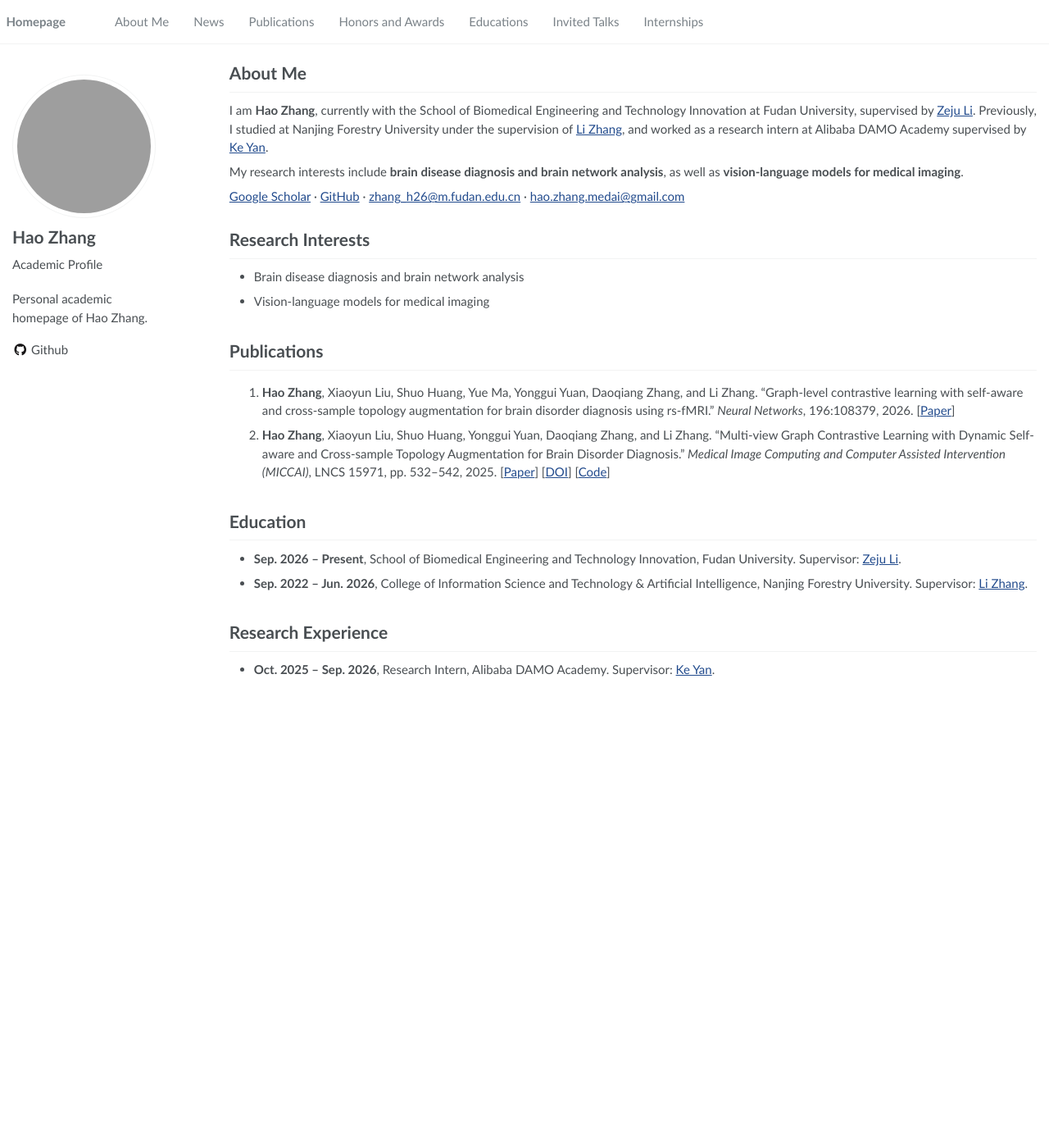
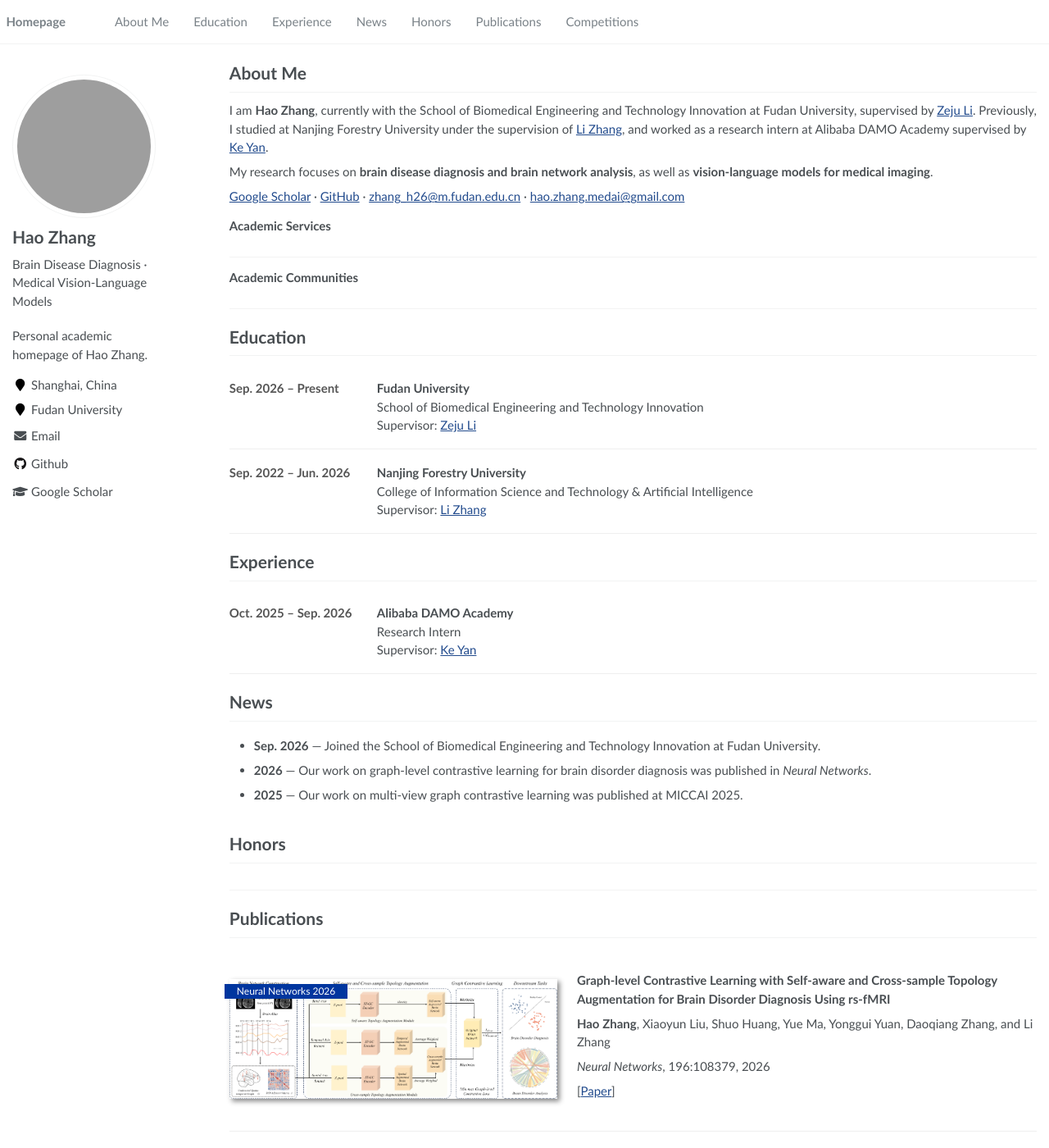
Before and after one commit to goodcodingagoodboy/goodcodingagoodboy.github.io, a Jekyll site: the page built from _pages/about.md, in a window 1280 px wide and 1400 px high. Shown: the whole window at 82% size. Built offline with Jekyll 4.4.1, drawn with Linux system fonts in a browser that asks for light colours; some of the changed text lies outside the part shown; grey boxes are pictures that could not be loaded.

Commit message:
Redesign academic homepage and add publication frameworks

```diff
--- a/_config.yml
+++ b/_config.yml
@@ -23,12 +23,12 @@ baidu_site_verification  :  # get baidu_site_verification from https://ziyuan.ba
 author:
   name             : "Hao Zhang"
   avatar           : "https://avatars.githubusercontent.com/u/148456242?v=4"
-  bio              : "Academic Profile"
-  location         :
-  employer         :
+  bio              : "Brain Disease Diagnosis · Medical Vision-Language Models"
+  location         : "Shanghai, China"
+  employer         : "Fudan University"
   pubmed           :
-  googlescholar    :
-  email            :
+  googlescholar    : "https://scholar.google.com/citations?user=Ul2nnT8AAAAJ&hl=en"
+  email            : "zhang_h26@m.fudan.edu.cn"
   researchgate     :  # e.g., "https://www.researchgate.net/profile/yourprofile"
   uri              :
   bitbucket        :
--- a/_data/navigation.yml
+++ b/_data/navigation.yml
@@ -1,22 +1,22 @@
-# main links links
+# Single-page navigation
 main:
   - title: "About Me"
     url: "/#about-me"
 
+  - title: "Education"
+    url: "/#education"
+
+  - title: "Experience"
+    url: "/#experience"
+
   - title: "News"
-    url: "/#-news"
+    url: "/#news"
+
+  - title: "Honors"
+    url: "/#honors"
 
   - title: "Publications"
-    url: "/#-publications"
+    url: "/#publications"
 
-  - title: "Honors and Awards"
-    url: "/#-honors-and-awards"
-
-  - title: "Educations"
-    url: "/#-educations"
-
-  - title: "Invited Talks"
-    url: "/#-invited-talks"
-
-  - title: "Internships"
-    url: "/#-internships"
+  - title: "Competitions"
+    url: "/#competitions"
--- a/_includes/head.html
+++ b/_includes/head.html
@@ -14,6 +14,3 @@
 <link rel="stylesheet" href="assets/css/main.css">
 
 <meta http-equiv="cleartype" content="on">
-<head>
-  <base target="_blank">
-</head>
--- a/_includes/masthead.html
+++ b/_includes/masthead.html
@@ -4,9 +4,9 @@
       <nav id="site-nav" class="greedy-nav">
         <button><div class="navicon"></div></button>
         <ul class="visible-links">
-          <li class="masthead__menu-item masthead__menu-item--lg masthead__menu-home-item"><a href="#about-me">Homepage</a></li>
+          <li class="masthead__menu-item masthead__menu-item--lg masthead__menu-home-item"><a href="/#about-me" target="_self">Homepage</a></li>
           {% for link in site.data.navigation.main %}
-            <li class="masthead__menu-item"><a href="{{ domain }}{{ link.url }}">{{ link.title }}</a></li>
+            <li class="masthead__menu-item"><a href="{{ domain }}{{ link.url }}" target="_self">{{ link.title }}</a></li>
           {% endfor %}
         </ul>
         <ul class="hidden-links hidden"></ul>
--- a/_pages/about.md
+++ b/_pages/about.md
@@ -8,40 +8,129 @@ redirect_from:
   - /about.html
 ---
 
-<span class='anchor' id='about-me'></span>
+<span class="anchor" id="about-me"></span>
 
 # About Me
 
 I am **Hao Zhang**, currently with the School of Biomedical Engineering and Technology Innovation at Fudan University, supervised by [Zeju Li](https://scholar.google.com/citations?user=zeuflXEAAAAJ&hl=en&oi=sra). Previously, I studied at Nanjing Forestry University under the supervision of [Li Zhang](https://scholar.google.com/citations?user=laB1D0cAAAAJ&hl=en), and worked as a research intern at Alibaba DAMO Academy supervised by [Ke Yan](https://scholar.google.com/citations?user=TVGx4KgAAAAJ).
 
-My research interests include **brain disease diagnosis and brain network analysis**, as well as **vision-language models for medical imaging**.
+My research focuses on **brain disease diagnosis and brain network analysis**, as well as **vision-language models for medical imaging**.
 
 [Google Scholar](https://scholar.google.com/citations?user=Ul2nnT8AAAAJ&hl=en) · [GitHub](https://github.com/goodcodingagoodboy) · [zhang_h26@m.fudan.edu.cn](mailto:zhang_h26@m.fudan.edu.cn) · [hao.zhang.medai@gmail.com](mailto:hao.zhang.medai@gmail.com)
 
-<span class='anchor' id='research'></span>
+### Academic Services
 
-# Research Interests
+<div class="empty-section" aria-label="Academic services to be updated"></div>
 
-- Brain disease diagnosis and brain network analysis
-- Vision-language models for medical imaging
+### Academic Communities
 
-<span class='anchor' id='publications'></span>
+<div class="empty-section" aria-label="Academic communities to be updated"></div>
+
+<span class="anchor" id="education"></span>
+
+# Education
+
+<div class="resume-card">
+  <div class="resume-card__date">Sep. 2026 – Present</div>
+  <div class="resume-card__body">
+    <strong>Fudan University</strong><br>
+    School of Biomedical Engineering and Technology Innovation<br>
+    Supervisor: <a href="https://scholar.google.com/citations?user=zeuflXEAAAAJ&hl=en&oi=sra">Zeju Li</a>
+  </div>
+</div>
+
+<div class="resume-card">
+  <div class="resume-card__date">Sep. 2022 – Jun. 2026</div>
+  <div class="resume-card__body">
+    <strong>Nanjing Forestry University</strong><br>
+    College of Information Science and Technology &amp; Artificial Intelligence<br>
+    Supervisor: <a href="https://scholar.google.com/citations?user=laB1D0cAAAAJ&hl=en">Li Zhang</a>
+  </div>
+</div>
+
+<span class="anchor" id="experience"></span>
+
+# Experience
+
+<div class="resume-card">
+  <div class="resume-card__date">Oct. 2025 – Sep. 2026</div>
+  <div class="resume-card__body">
+    <strong>Alibaba DAMO Academy</strong><br>
+    Research Intern<br>
+    Supervisor: <a href="https://scholar.google.com/citations?user=TVGx4KgAAAAJ">Ke Yan</a>
+  </div>
+</div>
+
+<span class="anchor" id="news"></span>
+
+# News
+
+<div class="scroll-list" markdown="1">
+
+- **Sep. 2026** — Joined the School of Biomedical Engineering and Technology Innovation at Fudan University.
+- **2026** — Our work on graph-level contrastive learning for brain disorder diagnosis was published in *Neural Networks*.
+- **2025** — Our work on multi-view graph contrastive learning was published at MICCAI 2025.
+
+</div>
+
+<span class="anchor" id="honors"></span>
+
+# Honors
+
+<div class="empty-section" aria-label="Honors to be updated"></div>
+
+<span class="anchor" id="publications"></span>
 
 # Publications
 
-1. **Hao Zhang**, Xiaoyun Liu, Shuo Huang, Yue Ma, Yonggui Yuan, Daoqiang Zhang, and Li Zhang. “Graph-level contrastive learning with self-aware and cross-sample topology augmentation for brain disorder diagnosis using rs-fMRI.” *Neural Networks*, 196:108379, 2026. [[Paper](https://doi.org/10.1016/j.neunet.2025.108379)]
+<div class="paper-box">
+  <div class="paper-box-image">
+    <div>
+      <div class="badge">Neural Networks 2026</div>
+      <img src="/images/neural_network_framework.png" alt="Framework of graph-level contrastive learning with self-aware and cross-sample topology augmentation">
+    </div>
+  </div>
+  <div class="paper-box-text" markdown="1">
 
-2. **Hao Zhang**, Xiaoyun Liu, Shuo Huang, Yonggui Yuan, Daoqiang Zhang, and Li Zhang. “Multi-view Graph Contrastive Learning with Dynamic Self-aware and Cross-sample Topology Augmentation for Brain Disorder Diagnosis.” *Medical Image Computing and Computer Assisted Intervention (MICCAI)*, LNCS 15971, pp. 532–542, 2025. [[Paper](https://papers.miccai.org/miccai-2025/0623-Paper2205.html)] [[DOI](https://doi.org/10.1007/978-3-032-05162-2_51)] [[Code](https://github.com/goodcodingagoodboy/MGCL-DA)]
+**Graph-level Contrastive Learning with Self-aware and Cross-sample Topology Augmentation for Brain Disorder Diagnosis Using rs-fMRI**
 
-<span class='anchor' id='education'></span>
+**Hao Zhang**, Xiaoyun Liu, Shuo Huang, Yue Ma, Yonggui Yuan, Daoqiang Zhang, and Li Zhang
 
-# Education
+*Neural Networks*, 196:108379, 2026
 
-- **Sep. 2026 – Present**, School of Biomedical Engineering and Technology Innovation, Fudan University. Supervisor: [Zeju Li](https://scholar.google.com/citations?user=zeuflXEAAAAJ&hl=en&oi=sra).
-- **Sep. 2022 – Jun. 2026**, College of Information Science and Technology & Artificial Intelligence, Nanjing Forestry University. Supervisor: [Li Zhang](https://scholar.google.com/citations?user=laB1D0cAAAAJ&hl=en).
+[[Paper](https://doi.org/10.1016/j.neunet.2025.108379)]
 
-<span class='anchor' id='experience'></span>
+  </div>
+</div>
 
-# Research Experience
+<div class="paper-box">
+  <div class="paper-box-image">
+    <div>
+      <div class="badge">MICCAI 2025</div>
+      <img src="/images/miccai2025_framework.png" alt="Framework of multi-view graph contrastive learning with dynamic topology augmentation">
+    </div>
+  </div>
+  <div class="paper-box-text" markdown="1">
 
-- **Oct. 2025 – Sep. 2026**, Research Intern, Alibaba DAMO Academy. Supervisor: [Ke Yan](https://scholar.google.com/citations?user=TVGx4KgAAAAJ).
+**Multi-view Graph Contrastive Learning with Dynamic Self-aware and Cross-sample Topology Augmentation for Brain Disorder Diagnosis**
+
+**Hao Zhang**, Xiaoyun Liu, Shuo Huang, Yonggui Yuan, Daoqiang Zhang, and Li Zhang
+
+*Medical Image Computing and Computer Assisted Intervention (MICCAI)*, LNCS 15971, pp. 532–542, 2025
+
+[[Paper](https://papers.miccai.org/miccai-2025/0623-Paper2205.html)] [[DOI](https://doi.org/10.1007/978-3-032-05162-2_51)] [[Code](https://github.com/goodcodingagoodboy/MGCL-DA)]
+
+  </div>
+</div>
+
+<span class="anchor" id="competitions"></span>
+
+# Competitions
+
+### International &amp; National Prizes
+
+<div class="empty-section" aria-label="International and national prizes to be updated"></div>
+
+### Regional &amp; Provincial Prizes
+
+<div class="empty-section" aria-label="Regional and provincial prizes to be updated"></div>
--- a/assets/css/main.scss
+++ b/assets/css/main.scss
@@ -107,3 +107,41 @@ h1:before, .anchor:before {
     background-color: #00369f;
     font-size: .8em;
 }
+
+.resume-card {
+    display: flex;
+    gap: 1.5rem;
+    padding: 1.15rem 0;
+    border-bottom: 1px solid #efefef;
+}
+
+.resume-card__date {
+    flex: 0 0 10.5rem;
+    color: #555;
+    font-weight: 600;
+}
+
+.resume-card__body {
+    flex: 1;
+}
+
+.scroll-list {
+    max-height: 16rem;
+    overflow-y: auto;
+    padding-right: .75rem;
+}
+
+.empty-section {
+    min-height: 1.5rem;
+    border-bottom: 1px solid #f3f3f3;
+}
+
+@media (max-width: 600px) {
+    .resume-card {
+        display: block;
+    }
+
+    .resume-card__date {
+        margin-bottom: .35rem;
+    }
+}
```
Also changed, not shown: images/miccai2025_framework.png (added), images/neural_network_framework.png (added).
